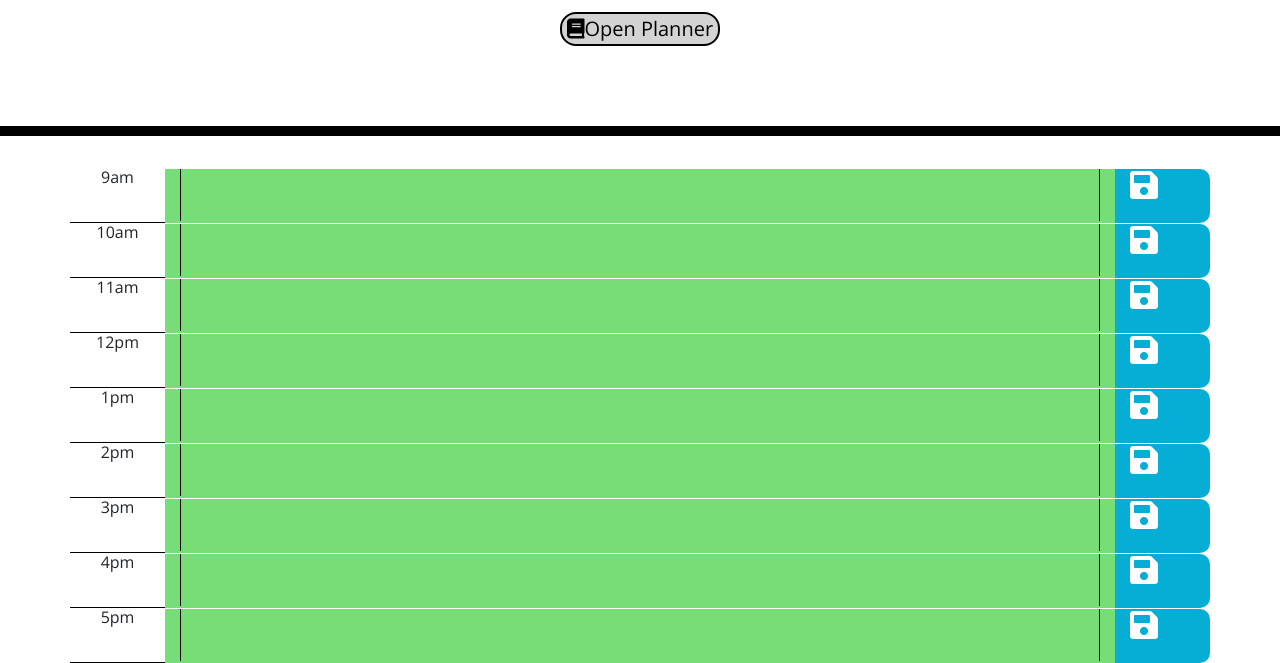
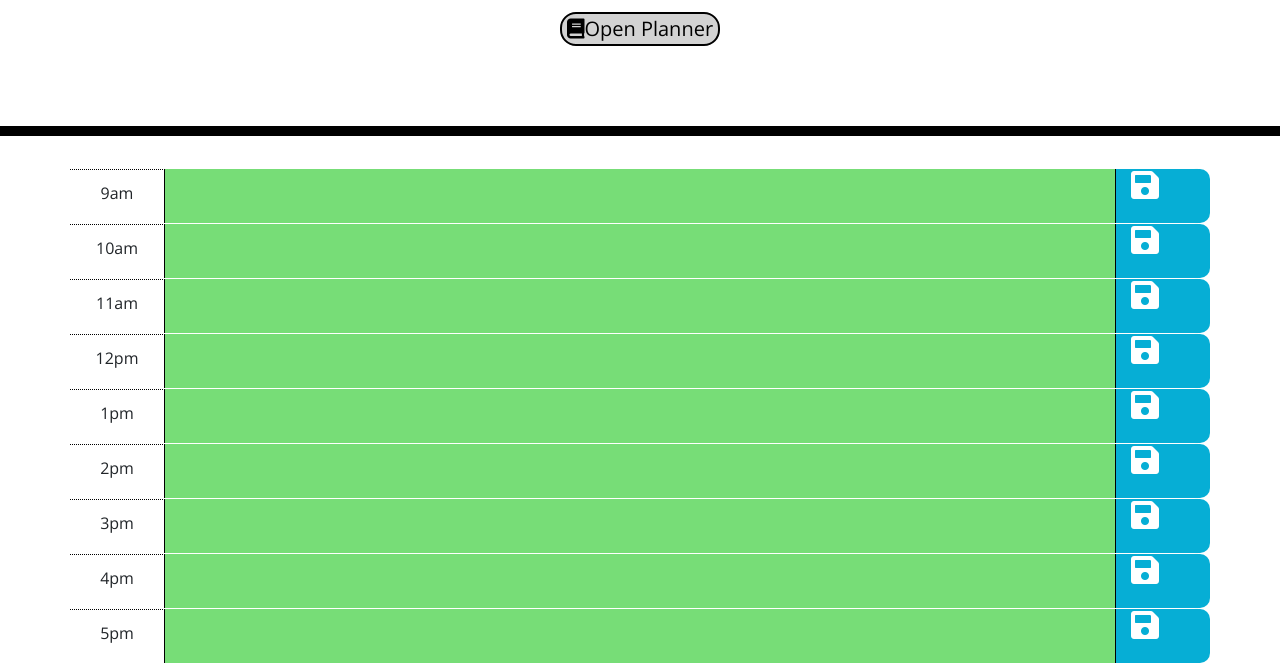
Before and after one commit to helmsjames/Work-Day-Scheduler, a plain HTML site: page index.html in a window 1280 px wide. Shown: the part 182-845 px from the top of the page. Drawn offline with nearby package versions, Linux system fonts and the light colour scheme.

Commit message:
added the dotted horizontal divider, aligned the time

```diff
--- a/style.css
+++ b/style.css
@@ -7,13 +7,13 @@ body {
   }
 
   textarea{
-
+    font-size: small;
     background: transparent;
     border: none;
     resize: none;
     /* color: #000000; */
-    border-left: 1px solid black;
-    border-right: 1px solid black;
+    /* border-left: 1px solid black; */
+    /* border-right: 1px solid black; */
     padding: 10px;
     box-sizing: border-box;
     height: 100%;
@@ -48,17 +48,17 @@ body {
   .time-block {
     background-color: white;
     height: 55px;
-    border-bottom: 1px solid black;
+    border-top: 1px dotted black;
+    border-right: 1px solid black;
     box-sizing: border-box;
     height: 100%;
     width: 100%;
-    padding: 0px;
+    padding: 15px;
     text-align: center;
   }
   .row {
     white-space: pre-wrap;
     height: 55px;
-    /* background-color: white; */
     border-style: 1px solid
     white;
     border-top: 1px solid white;
@@ -91,7 +91,7 @@ body {
   }
 
   .saveBtn {
-    /* border-left: 1px solid black; */
+    border-left: 1px solid black;
     border-top-right-radius: 10px;
     border-bottom-right-radius: 10px;
     background-color: #06AED5;
```
